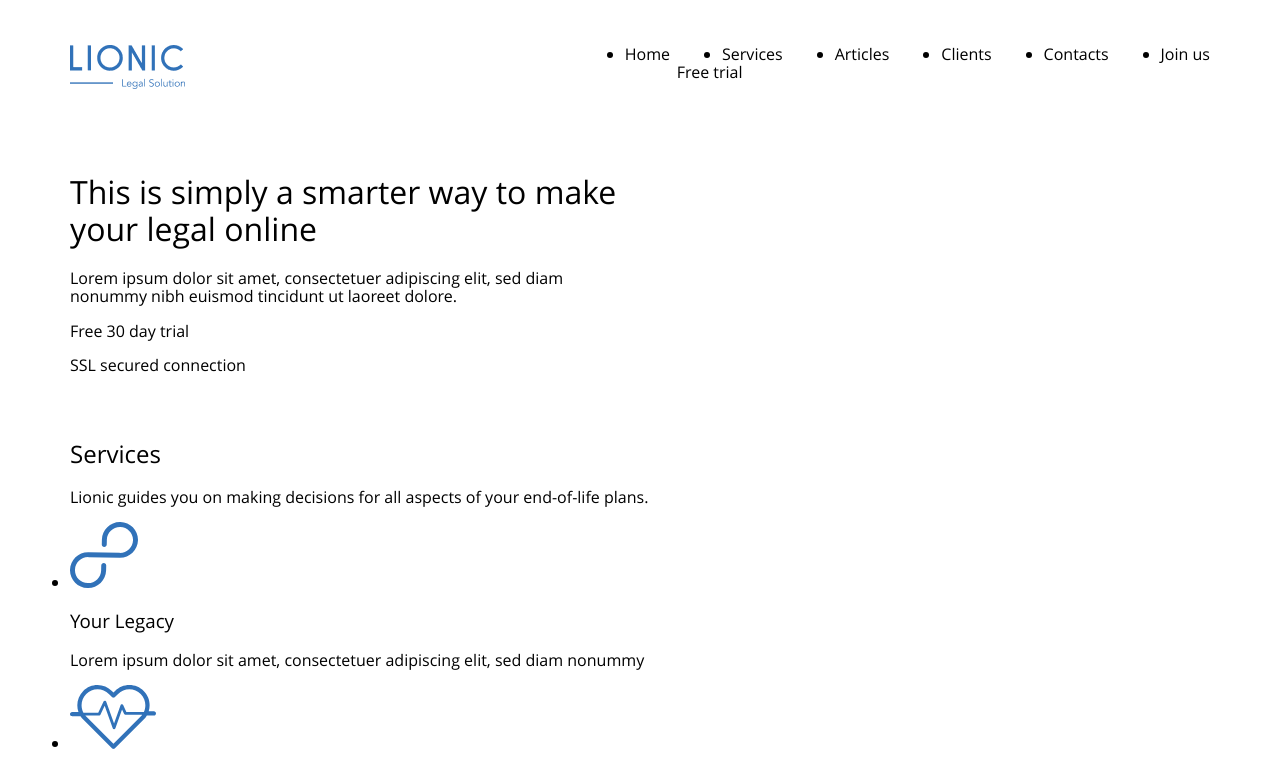
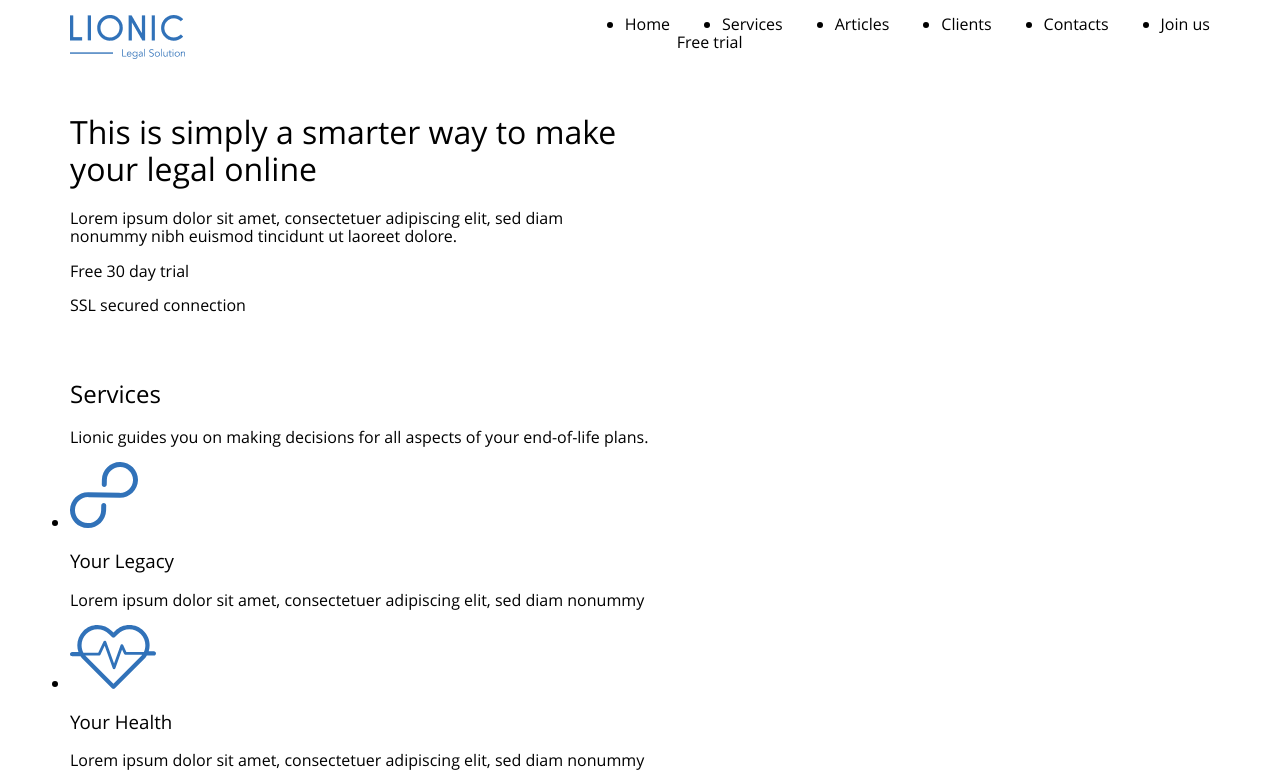
Before and after one commit to ev939393/lionic-arhive-, a plain HTML site: page index.html in a window 1280 px wide. Shown: the top 773 px of the page. Drawn offline with Linux system fonts and the light colour scheme.

Commit message:
add style

```diff
--- a/index.html
+++ b/index.html
@@ -9,7 +9,7 @@
     <title>Lionic</title>
   </head>
   <body>
-    <header class="header">
+    <header class="">
       <div class="container header__container">
         <a href="#" class="logo-link header__logo-link">
           <img class="logo-img header__logo-img" src="assets/img/logo@1x.png" srcset="assets/img/logo@2x.png 2x" alt="Logo Leonic">
```
